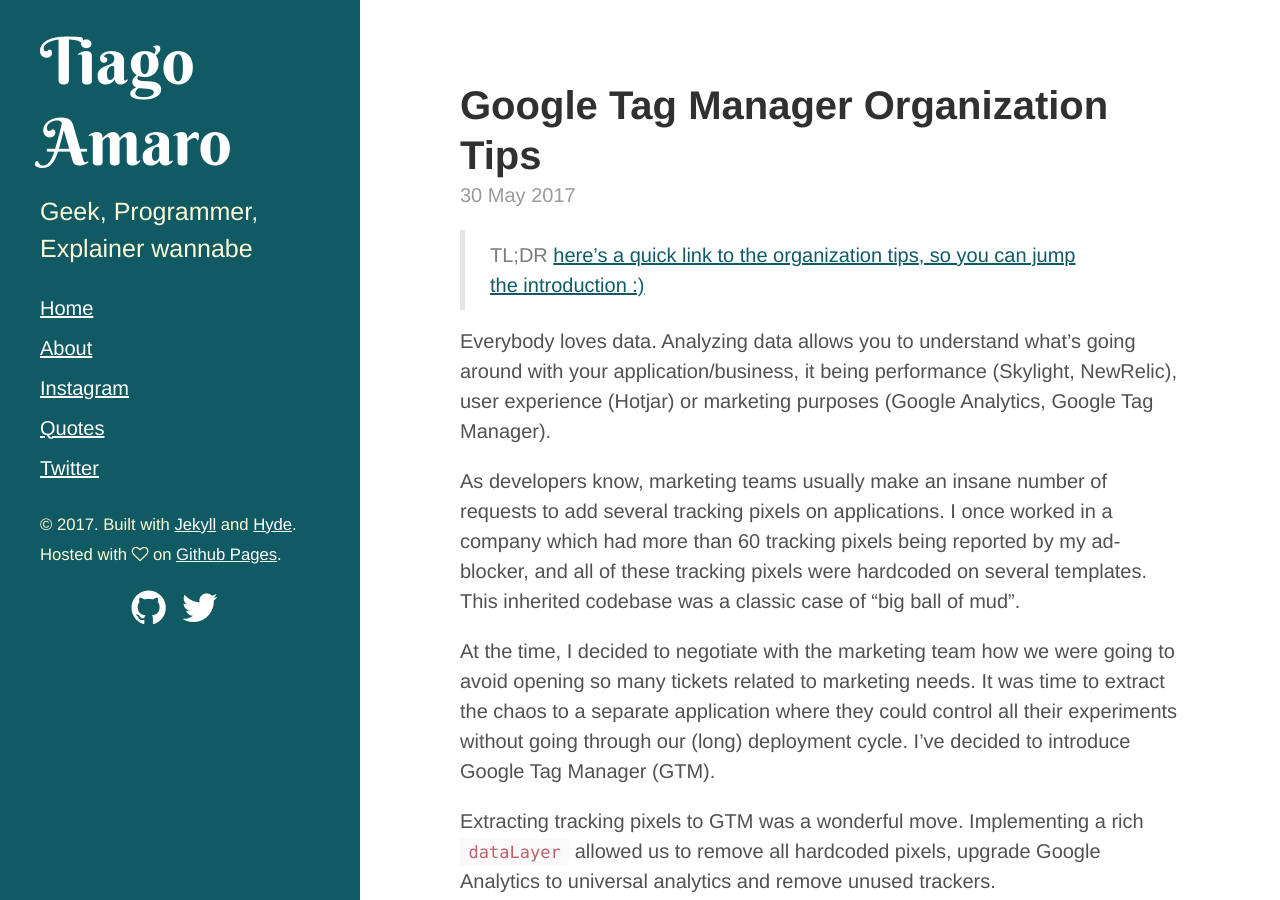
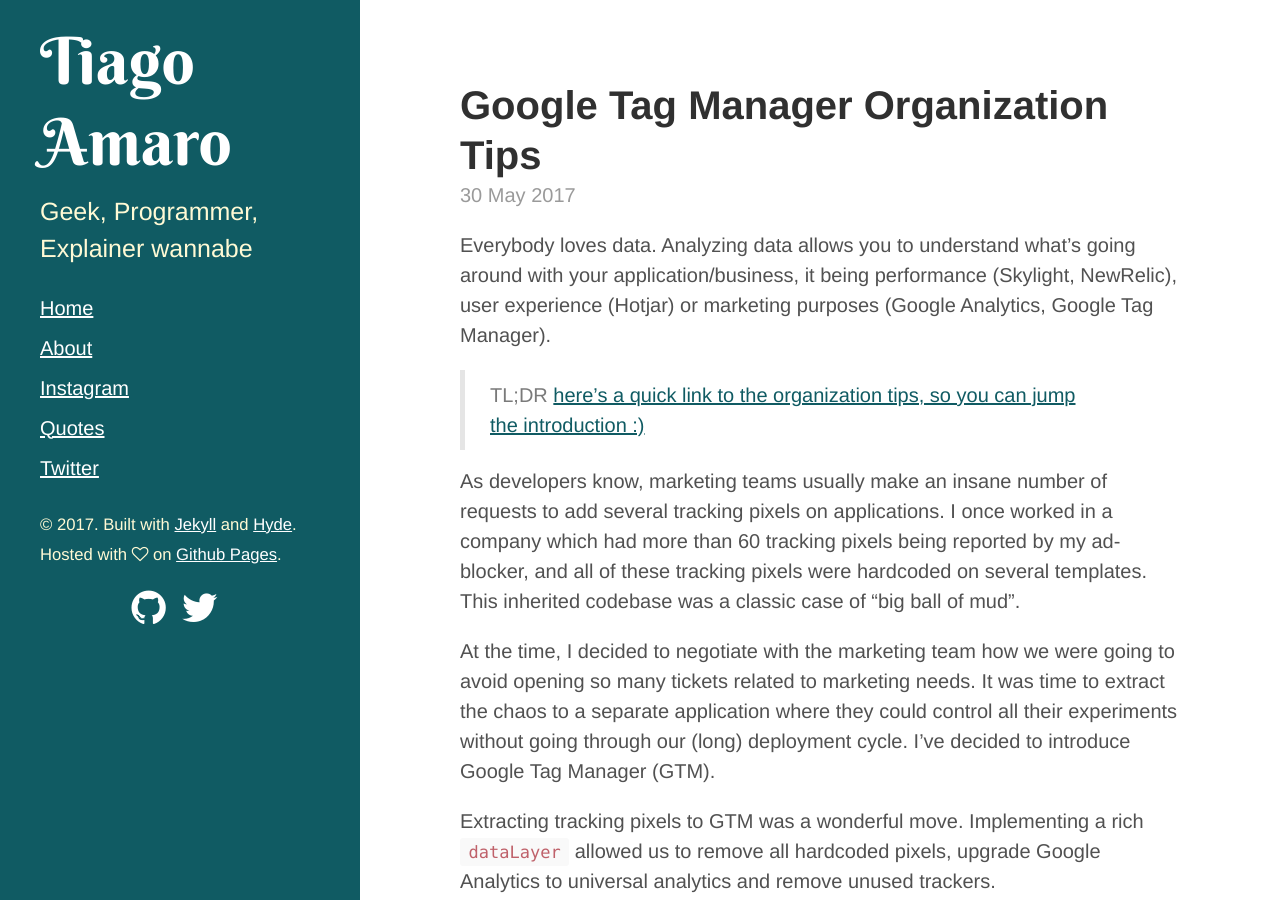
Before and after one commit to tiagoamaro/tiagoamaro.com.br_jekyll, a Jekyll site: the page built from _posts/2017-05-30-gtm-organization.md, in a window 1280 px wide and 900 px high. Built offline with Jekyll 4.4.1, drawn with Linux system fonts in a browser that asks for light colours; nearby versions of some CDN libraries; comment, search, counter and statistics services are not loaded.

Commit message:
put TL;DR after the first paragraph

```diff
--- a/_posts/2017-05-30-gtm-organization.md
+++ b/_posts/2017-05-30-gtm-organization.md
@@ -3,9 +3,9 @@
 layout: post
 ---
 
+Everybody loves data. Analyzing data allows you to understand what's going around with your application/business, it being performance (Skylight, NewRelic), user experience (Hotjar) or marketing purposes (Google Analytics, Google Tag Manager).
+
 > TL;DR [here's a quick link to the organization tips, so you can jump the introduction :)](#tips)
-
-Everybody loves data. Analyzing data allows you to understand what's going around with your application/business, it being performance (Skylight, NewRelic), user experience (Hotjar) or marketing purposes (Google Analytics, Google Tag Manager).
 
 As developers know, marketing teams usually make an insane number of requests to add several tracking pixels on applications. I once worked in a company which had more than 60 tracking pixels being reported by my ad-blocker, and all of these tracking pixels were hardcoded on several templates. This inherited codebase was a classic case of "big ball of mud".
 
```
